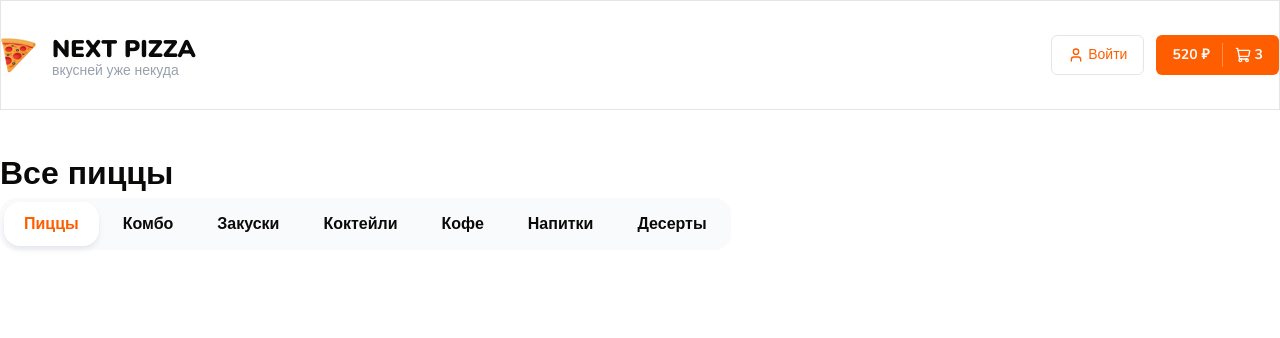
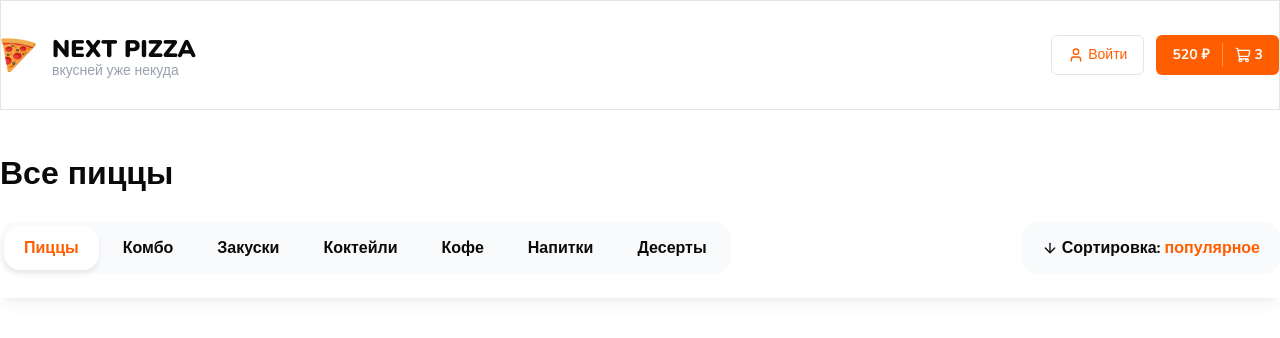
Before and after one commit to Yerdaulet-zh/dodopizza, a Next.js app: page / in a window 1280 px wide. Shown: the top 338 px of the page. Built offline with nearby package versions, Linux system fonts and the light colour scheme.

Commit message:
add TopBar

```diff
--- a/app/page.tsx
+++ b/app/page.tsx
@@ -1,14 +1,15 @@
 import { Button } from "@/shared/components/ui/button";
 import Image from "next/image";
-import { Categories, Container, Title } from "@/shared/components/shared";
+import { Categories, Container, Title, SortPopup, TopBar } from "@/shared/components/shared";
 
 export default function Home() {
   return (
     <>
       <Container className="mt-10">
         <Title text="Все пиццы" size="lg" className="font-extrabold"/>
-        <Categories />
       </Container>
+
+      <TopBar />
     </>
   );
 }
--- a/shared/components/shared/index.ts
+++ b/shared/components/shared/index.ts
@@ -2,3 +2,5 @@
 export { Container } from './container';
 export { Title } from './title';
 export { Categories } from './categories';
+export { SortPopup } from './sort-popup';
+export { TopBar } from './top-bar';
--- /dev/null
+++ b/shared/components/shared/sort-popup.tsx
@@ -0,0 +1,20 @@
+import { cn } from "@/shared/lib/utils";
+import { ArrowDown } from "lucide-react";
+import React from "react";
+
+interface Props {
+    className?: string;
+}
+
+export const SortPopup: React.FC<Props> = ({ className }) => {
+    return (
+        <div className={cn(
+            'inline-flex items-center gap-1 bg-gray-50 px-5 h-13 rounded-2xl cursor-pointer',
+            className
+        )}>
+            <ArrowDown size={16} />
+            <b>Сортировка:</b>
+            <b className="text-primary">популярное</b>
+        </div>
+    );
+};
--- /dev/null
+++ b/shared/components/shared/top-bar.tsx
@@ -0,0 +1,18 @@
+import { cn } from "@/shared/lib/utils";
+import React from "react";
+import { Categories, Container, SortPopup } from "@/shared/components/shared";
+
+interface Props {
+    className?: string;
+}
+
+export const TopBar: React.FC<Props> = ({ className }) => {
+    return (
+        <div className={cn('sticky top-0 bg-white py-6 shadow-lg shadow-black/5 z-10', className)}>
+            <Container className="flex items-center justify-between">
+                <Categories />
+                <SortPopup />
+            </Container>
+        </div>
+    );
+};
```
